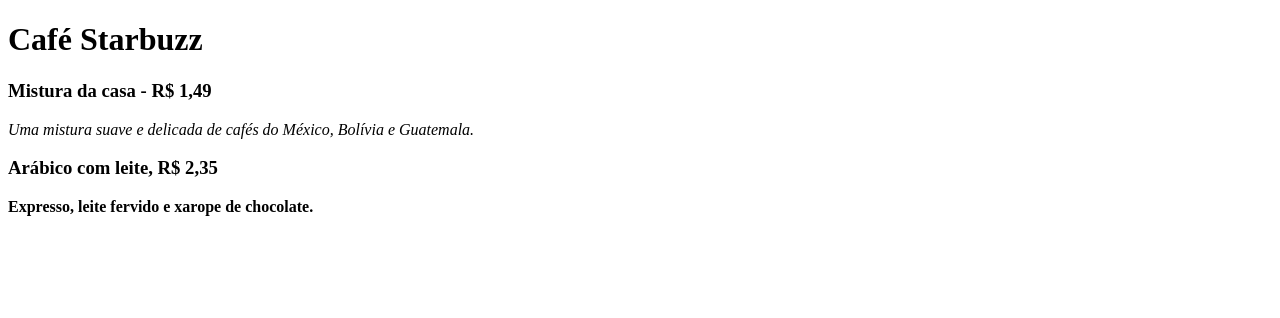
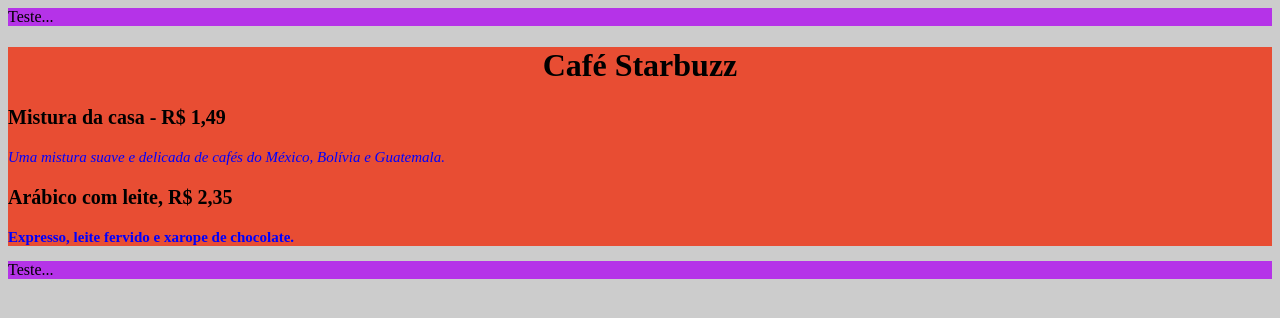
Before and after one commit to profchar/GEprogramacao-TurmaN, a plain HTML site: page index.html in a window 1280 px wide. Drawn offline with Linux system fonts and the light colour scheme.

Commit message:
Add files via upload

```diff
--- a/index.html
+++ b/index.html
@@ -1,9 +1,23 @@
 <!DOCTYPE html>
-<html>
-<head>
+<html lang="pt-br">
+	<head>
+		<meta charset="UTF-8">
+
 	<title>Cafeteria</title>
+	<link rel="stylesheet" href="style.css">
+	<style>
+
+
+	</style>
 </head>
 <body>
+	<header>
+		Teste...
+	</header>
+
+	<main>
+
+
 <h1>Café Starbuzz</h1>
 
 <h3><strong>Mistura da casa - R$ 1,49</strong></h3>
@@ -11,6 +25,10 @@
 
 <h3>Arábico com leite, R$ 2,35</h3>
 <p><strong>Expresso, leite fervido e xarope de chocolate.</strong></p>
+</main>
 
+<footer>
+	Teste...
+</footer>
 </body>
 </html>
--- /dev/null
+++ b/style.css
@@ -0,0 +1,26 @@
+body{
+	background: #CCCCCC
+}
+
+header, footer{
+	background-color: #B533E8
+}
+
+main{
+	background-color: #E84D33
+}
+
+h1{
+	text-align: center;
+}
+
+h3{
+	font-size: 20px;
+	color: black;
+}
+
+p{
+	color: blue;
+	font-size: 15px;
+	margin-right: 20%;
+}
```
